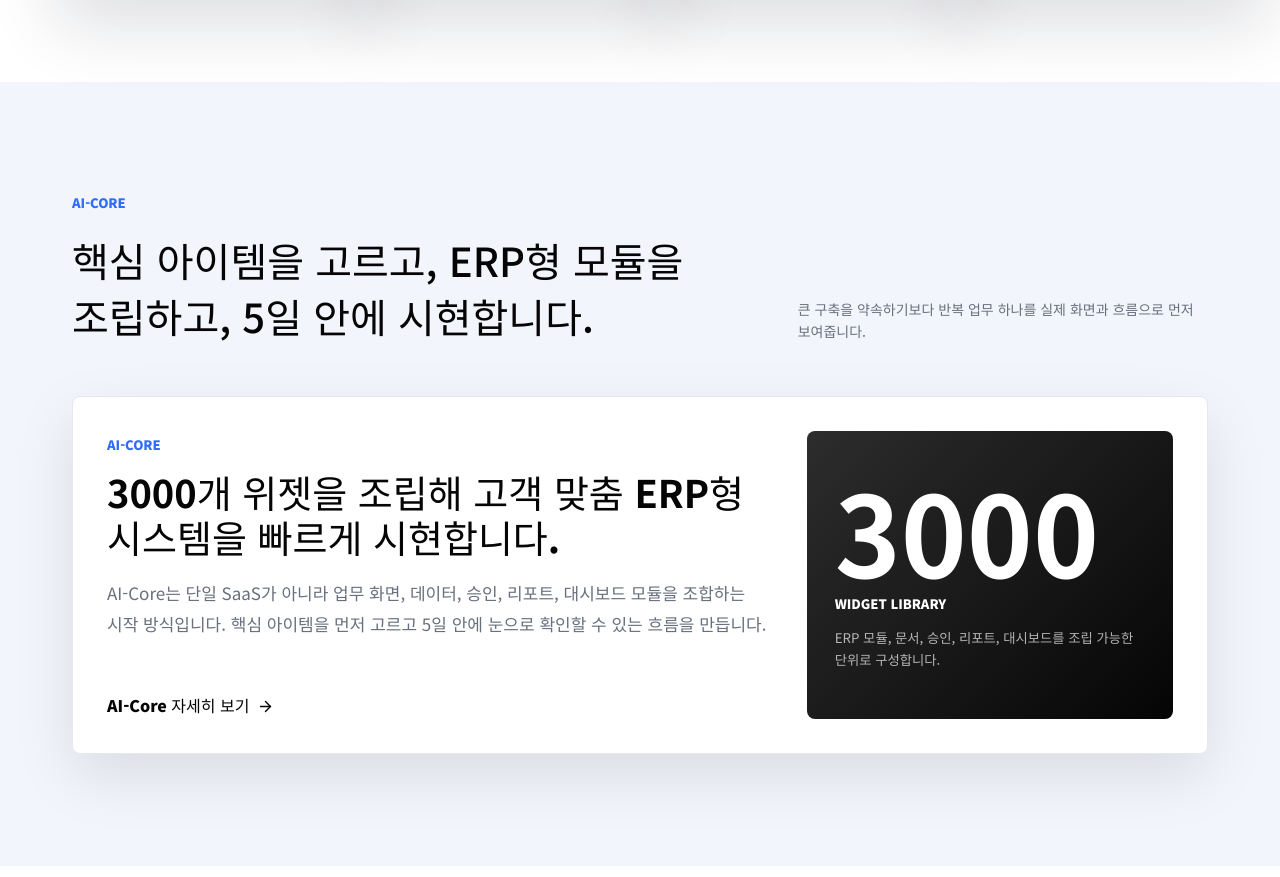
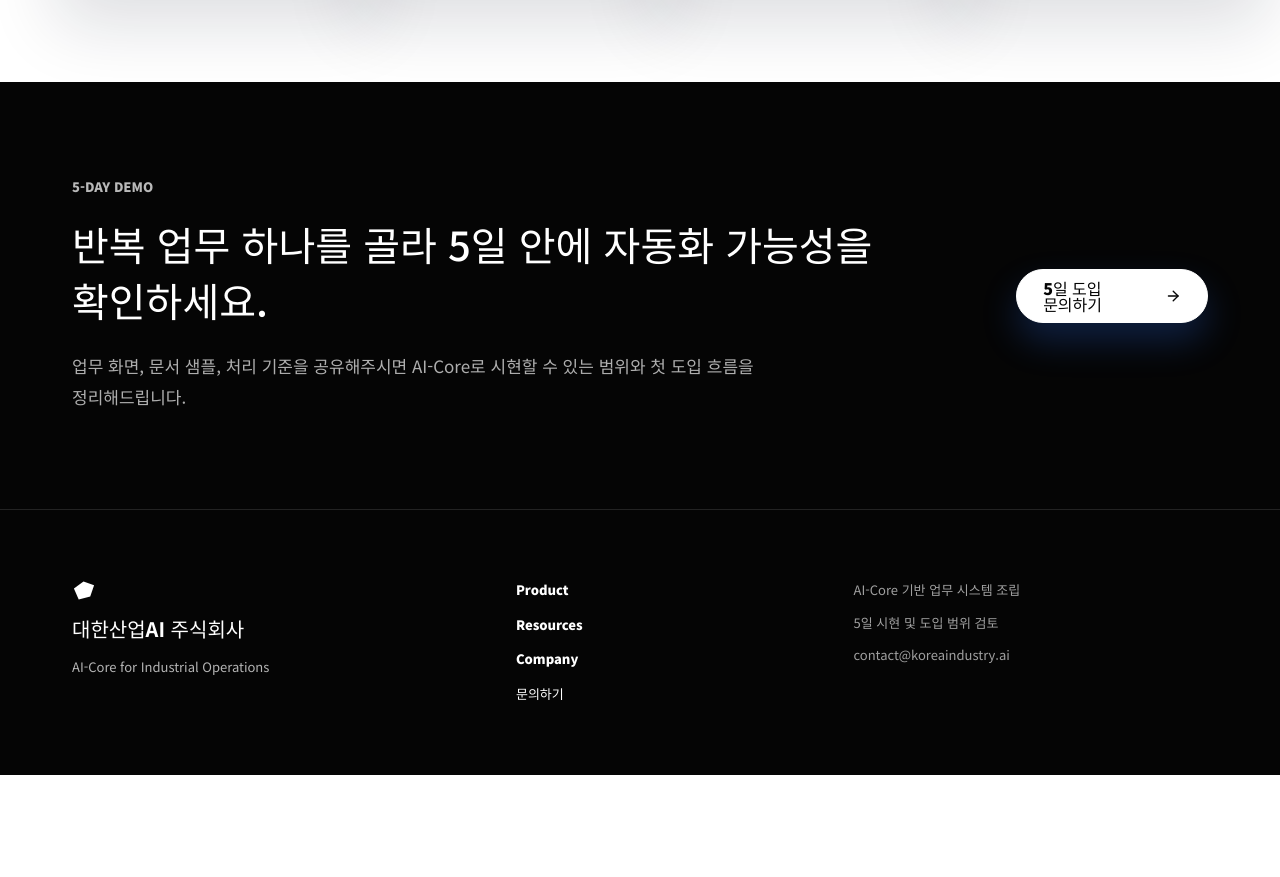
Before and after one commit to hosooregai-netizen/koreaindustryAI, a Next.js app: page /v3 in a window 1280 px wide. Shown: the part 1920-2797 px from the top of the page. After the commit the page ends 2695 px from the top, so only its background shows below. Built offline with nearby package versions, Linux system fonts and the light colour scheme.

Commit message:
Remove extra home AI-Core sections

```diff
--- a/app/v3/page.tsx
+++ b/app/v3/page.tsx
@@ -1,13 +1,10 @@
 import type { Metadata } from "next";
 import {
-  V3AiCoreShowcase,
   V3CtaBand,
   V3Hero,
   V3IndustryImageSection,
   V3ProductShowcase,
-  V3SectionHeading,
   V3Shell,
-  V3ToolCta,
   V3TrustStrip,
 } from "@/components/v3/v3-site";
 
@@ -36,18 +33,6 @@
 
         <V3IndustryImageSection />
 
-        <section className="v3-section v3-soft">
-          <V3SectionHeading
-            eyebrow="AI-Core"
-            title="핵심 아이템을 고르고, ERP형 모듈을 조립하고, 5일 안에 시현합니다."
-            description="큰 구축을 약속하기보다 반복 업무 하나를 실제 화면과 흐름으로 먼저 보여줍니다."
-            split
-          />
-          <V3AiCoreShowcase />
-        </section>
-
-        <V3ToolCta />
-
         <V3CtaBand
           title="반복 업무 하나를 골라 5일 안에 자동화 가능성을 확인하세요."
           description="업무 화면, 문서 샘플, 처리 기준을 공유해주시면 AI-Core로 시현할 수 있는 범위와 첫 도입 흐름을 정리해드립니다."
```
